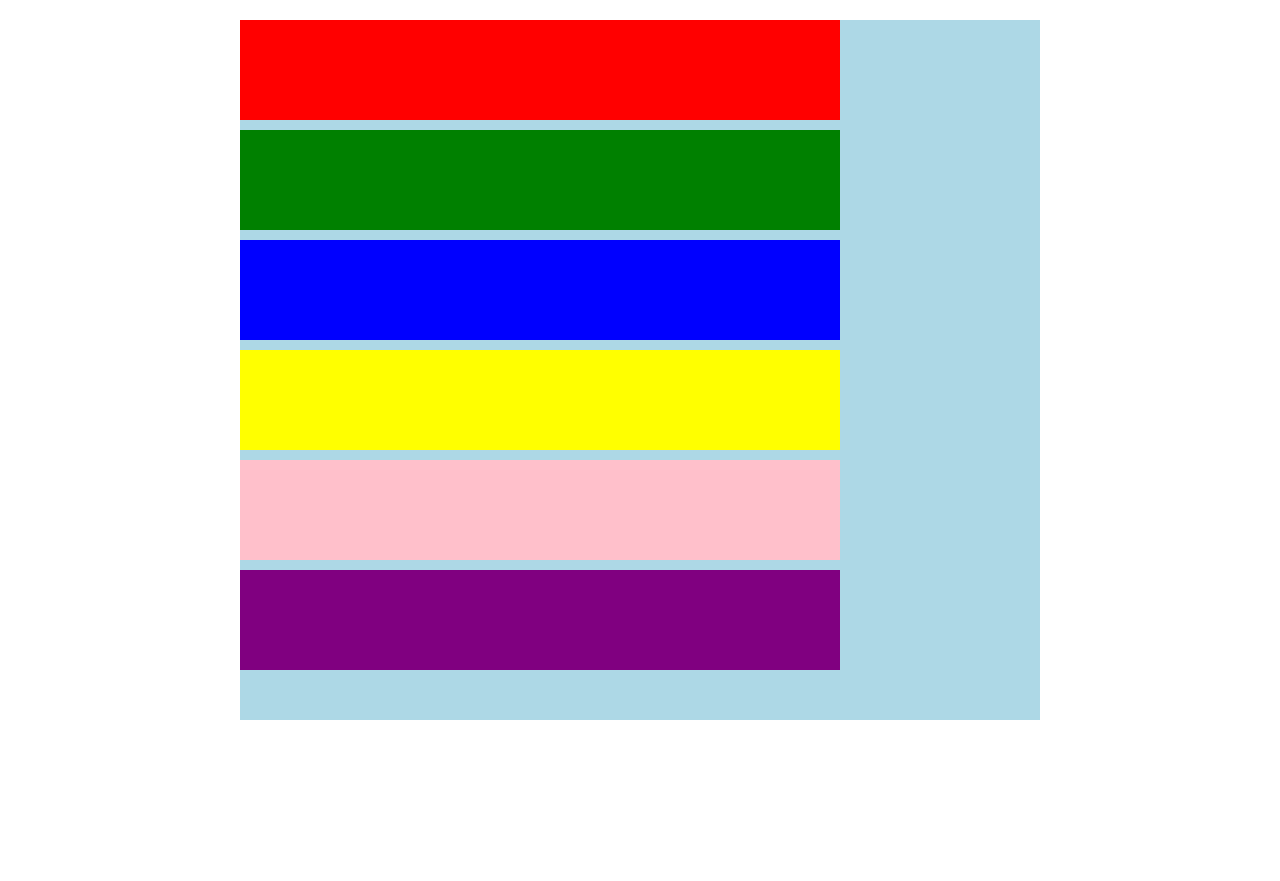
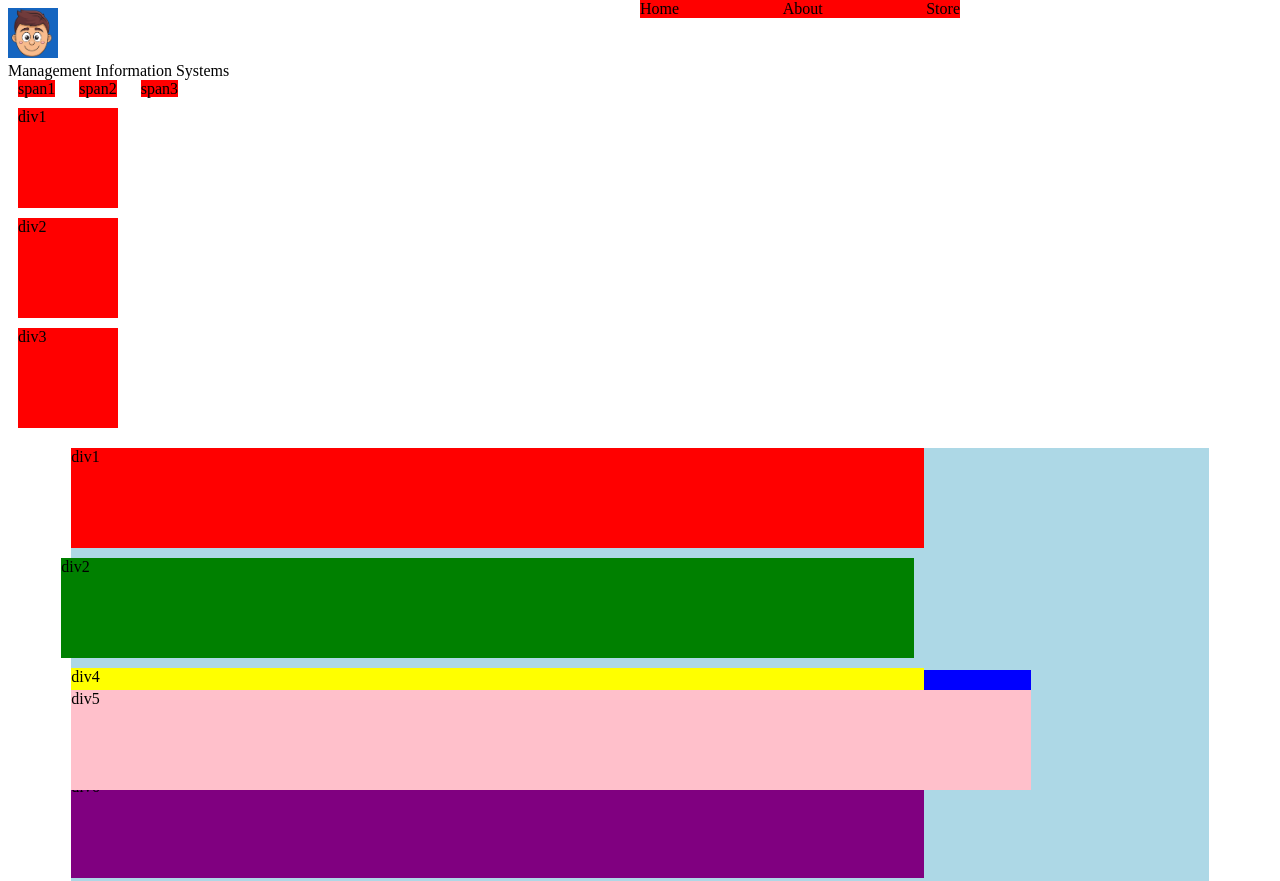
Before and after one commit to wezleyP/wezleyP.github.io, a plain HTML site: page 0308/index.html in a window 1280 px wide. Shown: the top 881 px of the page. Before the commit the page ends 800 px from the top, so only its background shows below. Drawn offline with Linux system fonts and the light colour scheme.

Commit message:
LC 0308
0308 HTML and CSS, position and flex

```diff
--- a/0308/index.html
+++ b/0308/index.html
@@ -5,68 +5,43 @@
   <meta charset="UTF-8">
   <meta name="viewport" content="width=device-width, initial-scale=1.0">
   <title>0307</title>
-  <icon href="head1.png" rel="icon"/>
-
-
-  <style>
-    #main {
-      width: 800px;
-      height: 700px;
-      background-color: lightblue;
-      margin: 20px;
-      margin-left: auto;
-      margin-right: auto;
-    }
-    #div1 {
-      width: 600px;
-      height: 100px;
-      background-color: red;
-      margin-bottom: 10px;
-    }
-    #div2 {
-      width: 600px;
-      height: 100px;
-      background-color: green;
-      margin-bottom: 10px;
-    }
-    #div3 {
-      width: 600px;
-      height: 100px;
-      background-color: blue;
-      margin-bottom: 10px;
-    }
-    #div4 {
-      width: 600px;
-      height: 100px;
-      background-color: yellow;
-      margin-bottom: 10px;
-    }
-    #div5 {
-      width: 600px;
-      height: 100px;
-      background-color: pink;
-      margin-bottom: 10px;
-    }
-    #div6 {
-      width: 600px;
-      height: 100px;
-      background-color: purple;
-      margin-bottom: 10px;
-    }
-
-
-  </style>
+  <link rel="icon" href="head1.png">
+  <link rel="stylesheet" href="./styles.css">
 </head>
 <body>
-<div id="main">
-  <div id="div1"></div>
-  <div id="div2"></div>
-  <div id="div3"></div>
-  <div id="div4"></div>
-  <div id="div5"></div>
-  <div id="div6"></div>
+<div id="foot">
+  <div id="f1">
+    <img src="head1.png" alt="head" style="height: 50px;">
+  </div>
+  <div class="f2">
+    Management Information Systems
+  </div>
 </div>
 
 
+  <div class="header">
+<span>Home</span>
+<span>About</span>
+<span>Store</span>
+  </div>
+  <span class="sp1">span1</span>
+  <span class="sp1">span2</span>
+  <span class="sp1">span3</span>
+  <div class="div1">div1</div>
+  <div class="div1">div2</div>
+  <div class="div1">div3</div>
+
+  <div id="main">
+    <div id="div1" >div1</div>
+    <div id="div2" >div2</div>
+    <div id="div3" >div2</div>
+    <div id="div4" >div4</div>
+    <div id="div5" >div5</div>
+    <div id="div6" >div6</div>
+  </div>
+  <script>
+
+
+  </script>
 </body>
 </html>
--- /dev/null
+++ b/0308/styles.css
@@ -0,0 +1,84 @@
+#main {
+  width: 90%;
+  height: 200vh;
+  background-color: lightblue;
+  margin: 20px;
+  margin-left: auto;
+  margin-right: auto;
+}
+#div1 {
+  width: 75%;
+  height: 100px;
+  background-color: red;
+  margin-bottom: 10px;
+
+}
+#div2 {
+  width: 75%;
+  height: 100px;
+  background-color: green;
+  margin-bottom: 10px;
+  position: relative;
+  left: -10px;
+}
+#div3 {
+  width: 75%;
+  height: 100px;
+  background-color: blue;
+  margin-bottom: 10px;
+  position: absolute;
+  bottom: 20px;
+}
+#div4 {
+  width: 75%;
+  height: 100px;
+  background-color: yellow;
+  margin-bottom: 10px;
+  position: sticky;
+  top: 0;
+}
+#div5 {
+  width: 75%;
+  height: 100px;
+  background-color: pink;
+  margin-bottom: 10px;
+  position: fixed;
+  bottom: 0;
+}
+#div6 {
+  width: 75%;
+  height: 100px;
+  background-color: purple;
+  margin-bottom: 10px;
+
+}
+
+.sp1 {
+  width: 100px;
+  height: 100px;
+  background-color: red;
+  margin: 10px;
+
+}
+.div1 {
+  width: 100px;
+  height: 100px;
+  background-color: red;
+  margin: 10px;
+}
+.header {
+  position: fixed;
+  top: 0;
+  right: 0;
+  background-color: red;
+  width: 25%;
+  display: flex;
+  justify-content: space-between;
+  margin-right: 25% ;
+}
+.foot {
+  background-color: gray;
+  height: 100px;
+  display: flex;
+  flex-direction: row;
+}
```
